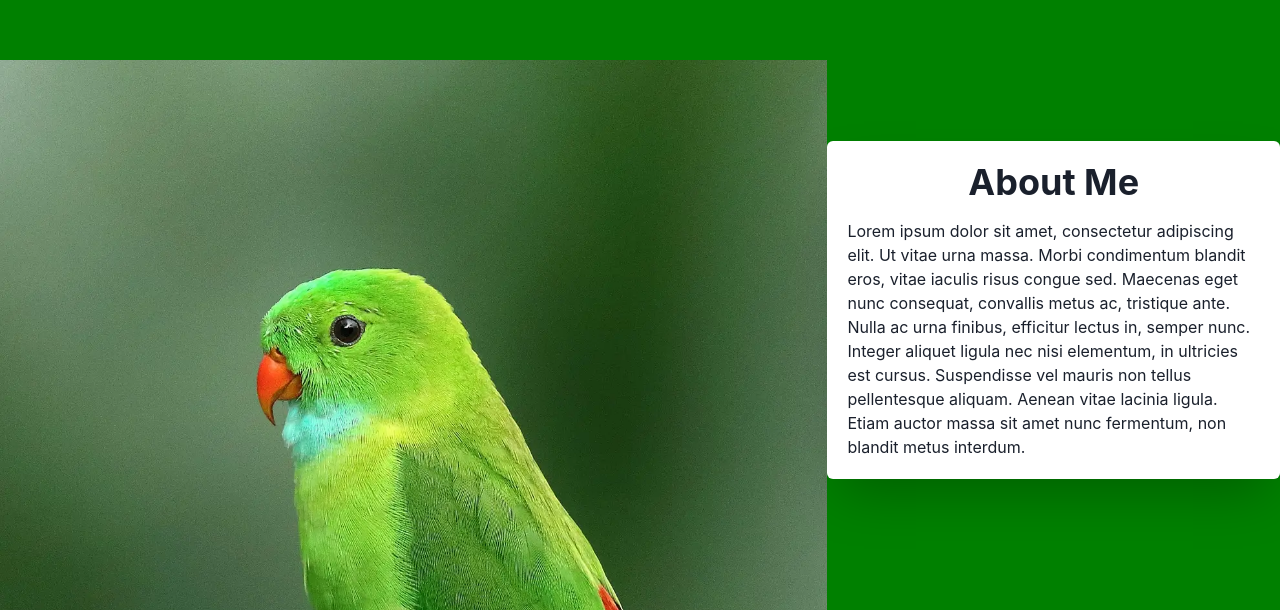
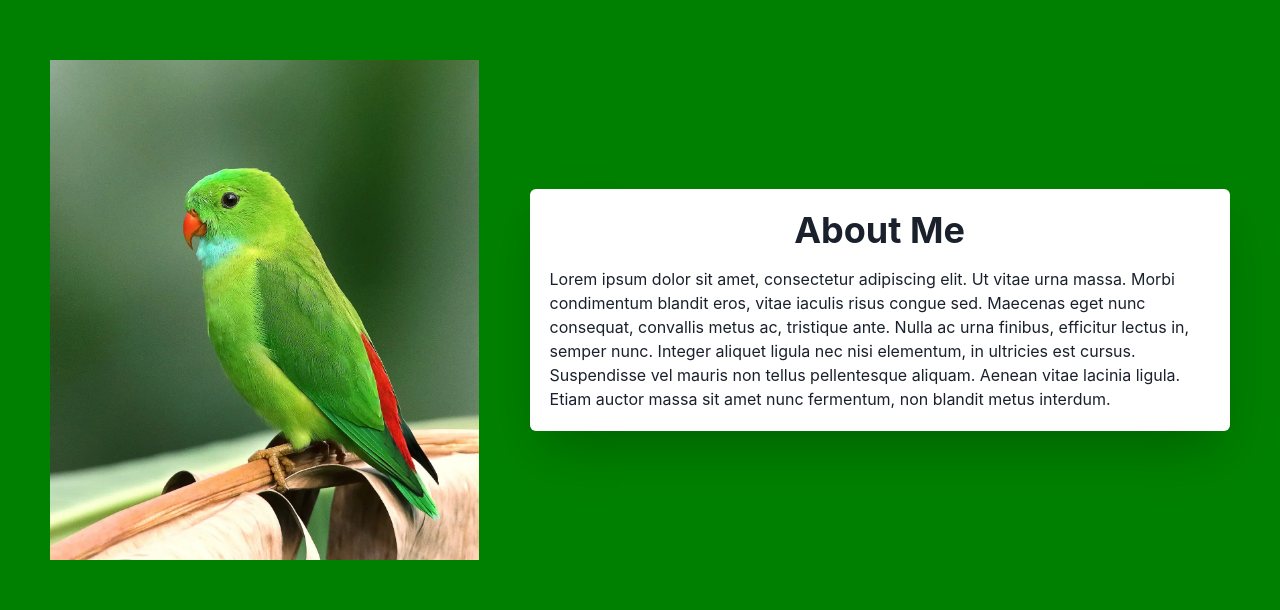
Before and after one commit to ForkEyeee/personal-portfolio, a React (Vite) app: page / in a window 1280 px wide. Shown: the part 190-800 px from the top of the page. Built offline with nearby package versions, Linux system fonts and the light colour scheme.

Commit message:
worked on responsiveness for all sizes, i still need to refactor the breakpoints

```diff
--- a/src/components/ContactMe.jsx
+++ b/src/components/ContactMe.jsx
@@ -13,9 +13,10 @@ function ContactMe() {
   return (
     <Box bg="gray.600" color="white" p={[2, 4, 6]}>
       <Flex
-        direction={["column", "row"]}
+        direction={{ base: "column", md: "row" }}
         justify="space-evenly"
         align="center"
+        alignItems={"center"}
         p={4}
       >
         <VStack spacing={4} align="start">
--- a/src/components/Hero.jsx
+++ b/src/components/Hero.jsx
@@ -5,7 +5,7 @@ function Hero() {
   return (
     <>
       <Flex
-        flexDirection={{ base: "column", md: "row" }}
+        flexDirection={{ base: "column", lg: "row" }}
         alignItems={"center"}
         justifyContent={"space-evenly"}
         // bgGradient={{
@@ -31,14 +31,16 @@ function Hero() {
           //   xl: "500px",
           // }}
 
-          h={"500px"}
-          // boxShadow={"dark-lg"}
-          // overflow={"hidden"}
+          h={{ base: "350px", sm: "425px", md: "500px" }}
+          w={"auto"} // boxShadow={"dark-lg"}
+          overflow={"hidden"}
           // ml={{ md: "20px" }}
           // mt={"20px"}
           // mb={{ base: "10px", md: "30px", xl: "60px" }}
         >
           <Image
+            h={"100%"}
+            w={"100%"}
             srcSet={`
     /assets/images/parrot1280.webp 1280w,
     /assets/images/parrot992.webp 992w,
--- a/src/components/Project.jsx
+++ b/src/components/Project.jsx
@@ -17,6 +17,7 @@ function Project({ srcSet, src, sizes, alt, project }) {
             width="100%"
             borderRadius="md"
             className="sss"
+            justifyContent={"center"}
             h={"40%"}
           >
             <HStack
```
